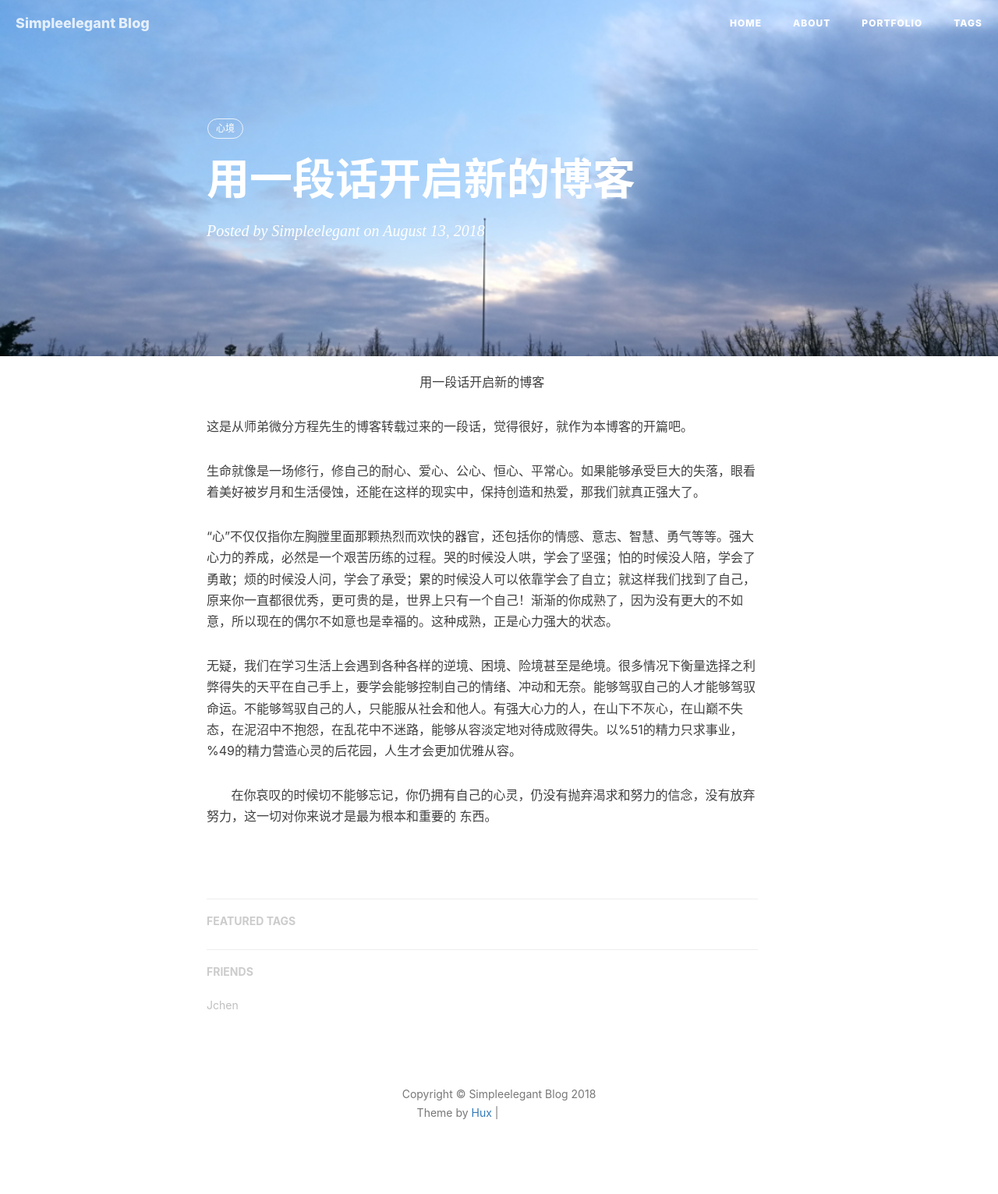
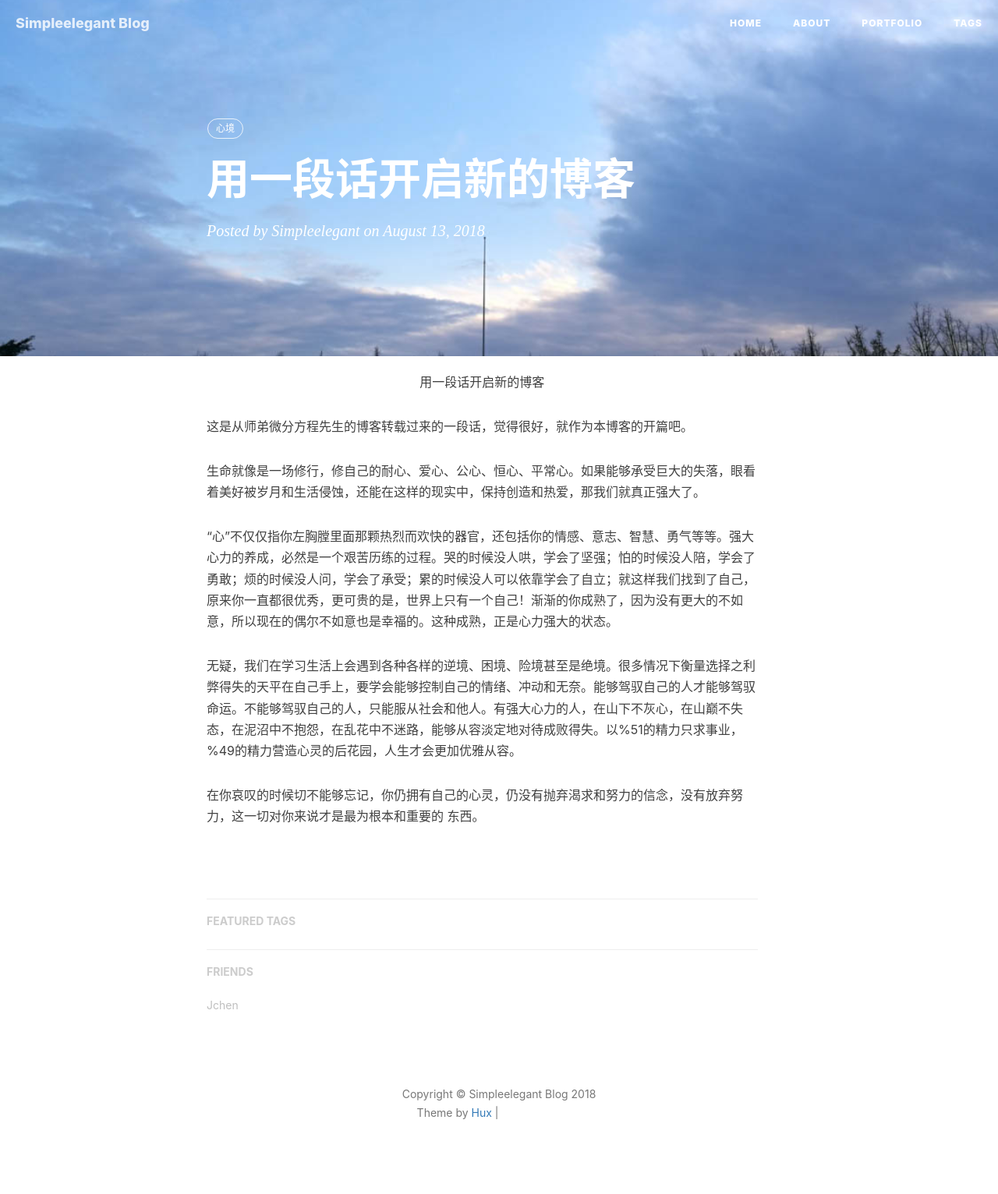
Before and after one commit to Simplelegant/Simplelegant.github.io, a Jekyll site: the page built from _posts/2018-8-13-blog-new-start.markdown, in a window 1280 px wide. Shown: the whole page at 78% size. Built offline with Jekyll 4.4.1, drawn with Linux system fonts in a browser that asks for light colours; nearby versions of some CDN libraries; comment, search, counter and statistics services are not loaded; grey boxes are pictures that could not be loaded.

Commit message:
更换小图片

```diff
--- a/_posts/2018-8-13-blog-new-start.markdown
+++ b/_posts/2018-8-13-blog-new-start.markdown
@@ -4,7 +4,7 @@
 subtitle:   ""
 date:       2018-8-13 16:10:04
 author:     "Simpleelegant"
-header-img: "img/post-bg-newstart.png"
+header-img: "img/post-bg-newstart.jpg"
 tags:
     - 心境
 ---
```
Also changed, not shown: other parts of _posts/2018-8-13-blog-new-start.markdown (+1 -1 lines), img/post-bg-newstart.jpg (added), img/post-bg-newstart.png (deleted).
